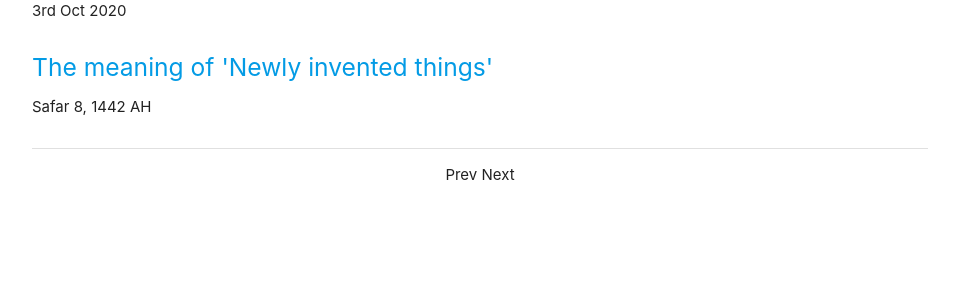
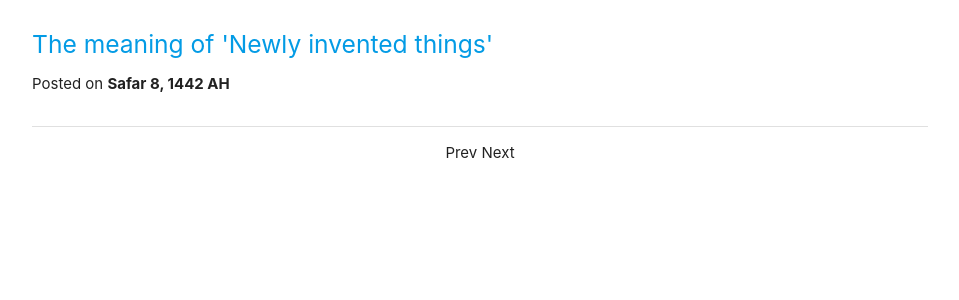
Before and after one commit to alsalafiyyah/alifta, a Jekyll site: the page built from index.html, in a window 1280 px wide. Shown: the top 300 px of the page, without its empty margins (160-1119 px from the left). Built offline with Jekyll 4.4.1, drawn with Linux system fonts in a browser that asks for light colours.

Commit message:
Update posts.html

```diff
--- a/_includes/posts.html
+++ b/_includes/posts.html
@@ -7,10 +7,9 @@
   {% for post in posts %}
   {% if post.locale == 'en' %}
   {% assign post_url = post.url | relative_url %}
-  {{ post.date | date_to_string: "ordinal" }}
   <div class="section">
-    <a href="{{ post_url }}"><h5>{{ post.title }}</h5></a>
-    <p>{{ post.hijri }}</p>
+   <a href="{{ post_url }}"><h5>{{ post.title }}</h5></a>
+   <p>Posted on <b>{{ post.hijri }}</b></p>
   </div>
   <div class="divider"></div>
   {% endif %}
```
